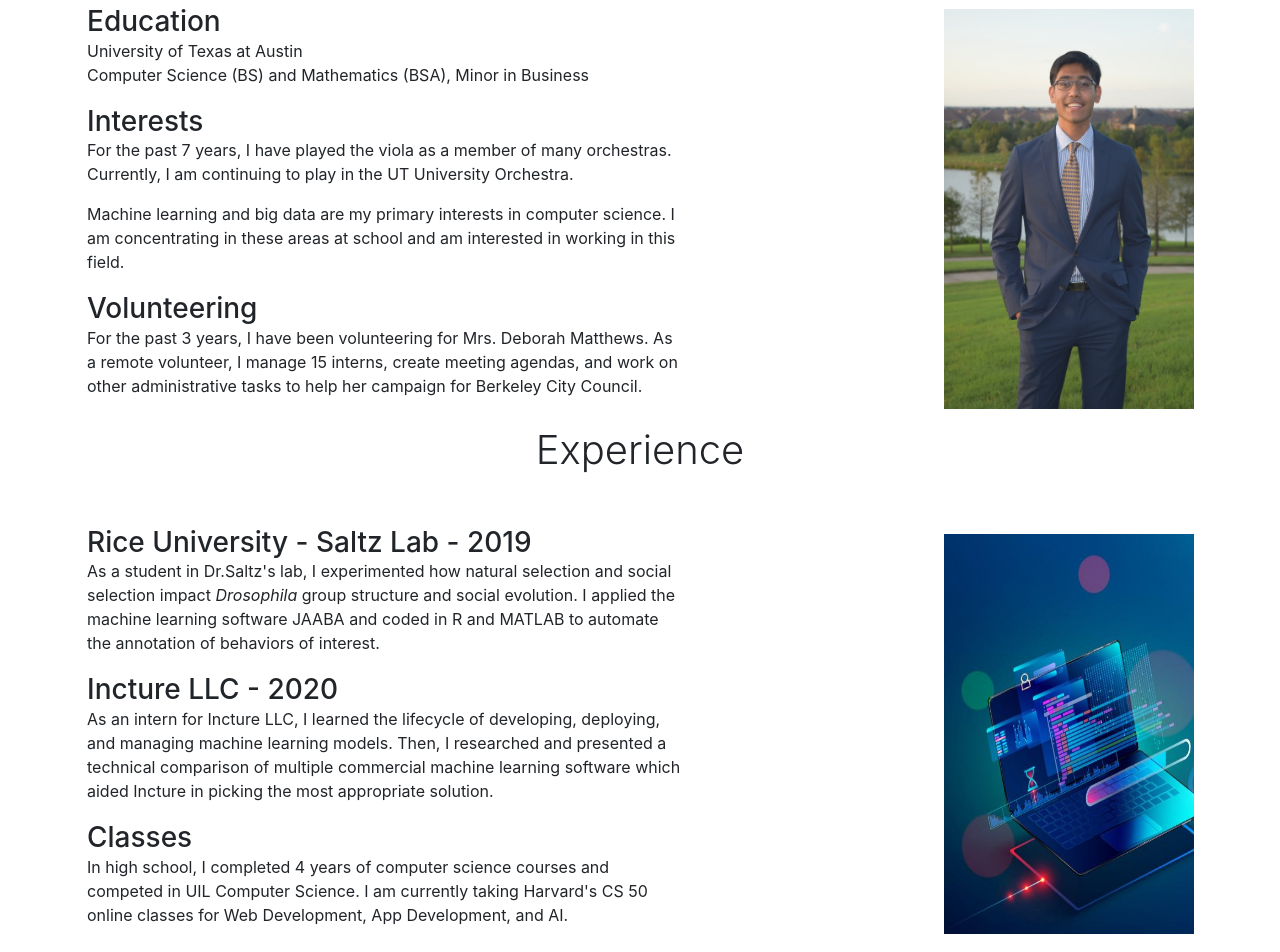
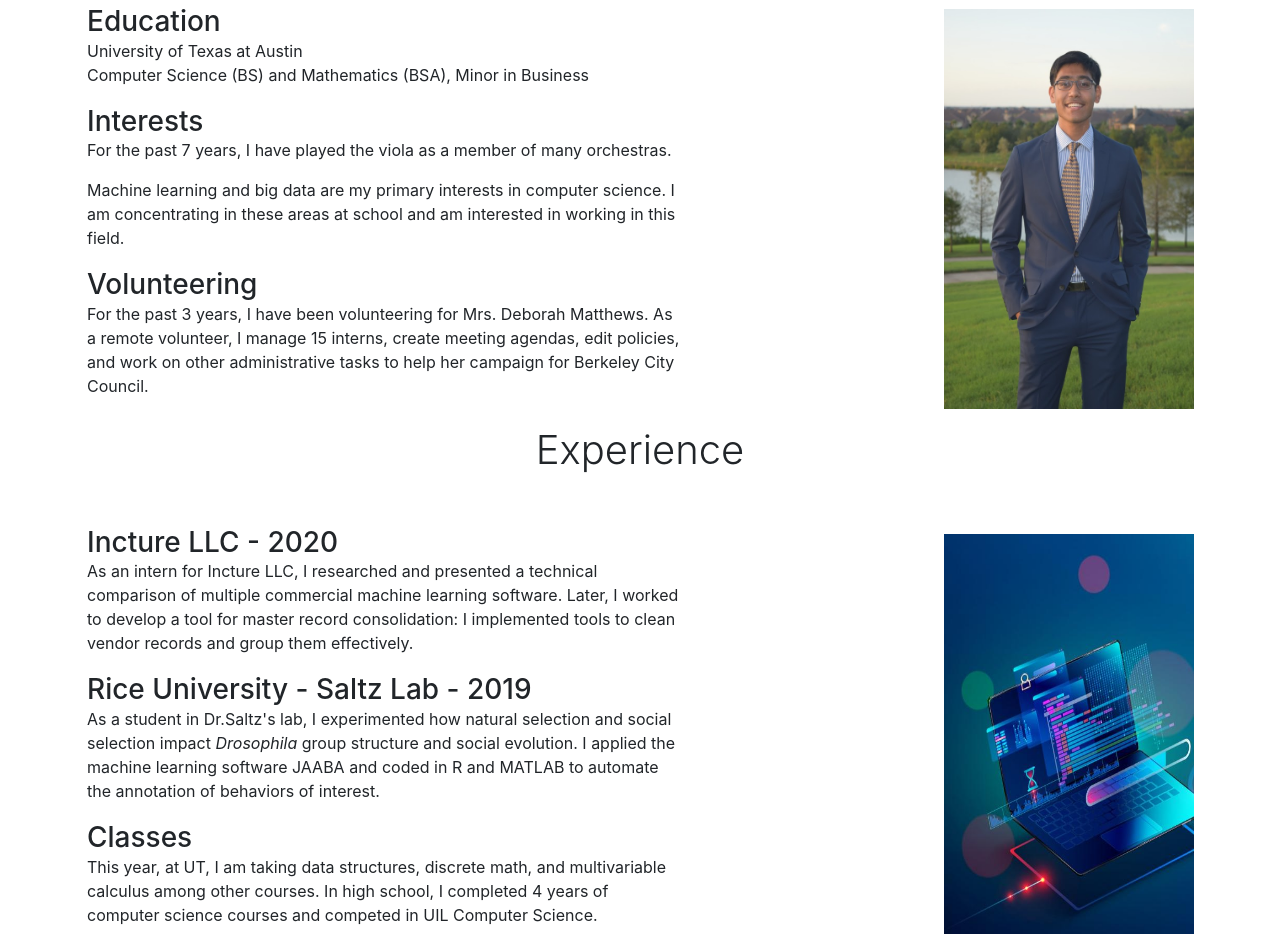
Before and after one commit to ShreyasSatewar/ShreyasSatewar.github.io, a plain HTML site: page index.html in a window 1280 px wide. Shown: the part 169-1121 px from the top of the page. Drawn offline with nearby package versions, Linux system fonts and the light colour scheme.

Commit message:
Update index.html

```diff
--- a/index.html
+++ b/index.html
@@ -67,15 +67,14 @@
 				</td></tr>
 				<tr><td>
 			<h3>Interests</h3>
-				<p>For the past 7 years, I have played the viola as a member of many orchestras. Currently, I am
-				continuing to play in the UT University Orchestra. </p>
+				<p>For the past 7 years, I have played the viola as a member of many orchestras. </p>
 				<p> Machine learning and big data are my primary interests in computer science. I am concentrating in these
 				areas at school and am interested in working in this field. </p>
 				</td></tr>
 				<tr><td>
 			<h3>Volunteering</h3>
 				<p>For the past 3 years, I have been volunteering for Mrs. Deborah Matthews. As a remote volunteer, I manage 15 interns,
-				create meeting agendas, and work on other administrative tasks to help her campaign for Berkeley City Council. </p>
+				create meeting agendas, edit policies, and work on other administrative tasks to help her campaign for Berkeley City Council. </p>
 				</td></tr>
 				</table>
 			<td>
@@ -102,20 +101,21 @@
 			<td>
 				<table width = "70%">
 				<tr><td>
+			<h3>Incture LLC - 2020</h3>
+				<p>  As an intern for Incture LLC, I researched and presented a technical comparison of multiple commercial machine learning software. Later, I worked
+					to develop a tool for master record consolidation: I implemented tools to clean vendor records and group them effectively.
+				</td></tr>
+				<tr><td>
 			<h3>Rice University - Saltz Lab - 2019</h3>
 				<p> As a student in Dr.Saltz's lab, I experimented how natural selection and social selection impact <i>Drosophila</i> group structure and
 				social evolution. I applied the machine learning software JAABA and coded in R and MATLAB to automate the annotation of
 				behaviors of interest. </p>
 				</td></tr>
 				<tr><td>
-			<h3>Incture LLC - 2020</h3>
-			<p>  As an intern for Incture LLC, I learned the lifecycle of developing, deploying, and managing machine learning models.
-			Then, I researched and presented a technical comparison of multiple commercial machine learning software which aided Incture in picking the most appropriate solution.</p>
-				</td></tr>
-				<tr><td>
+
 			<h3>Classes</h3>
-				<p> In high school, I completed 4 years of computer science courses and competed in UIL Computer Science. I am currently taking Harvard's CS 50
-				online classes for Web Development, App Development, and AI.
+				<p> This year, at UT, I am taking data structures, discrete math, and multivariable calculus among other courses.
+					In high school, I completed 4 years of computer science courses and competed in UIL Computer Science.
 				 </p>
 
 				</td></tr>
```
